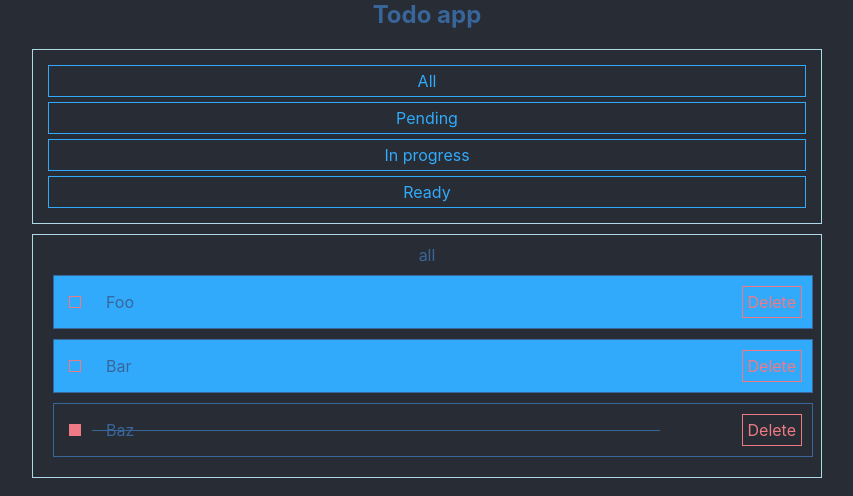
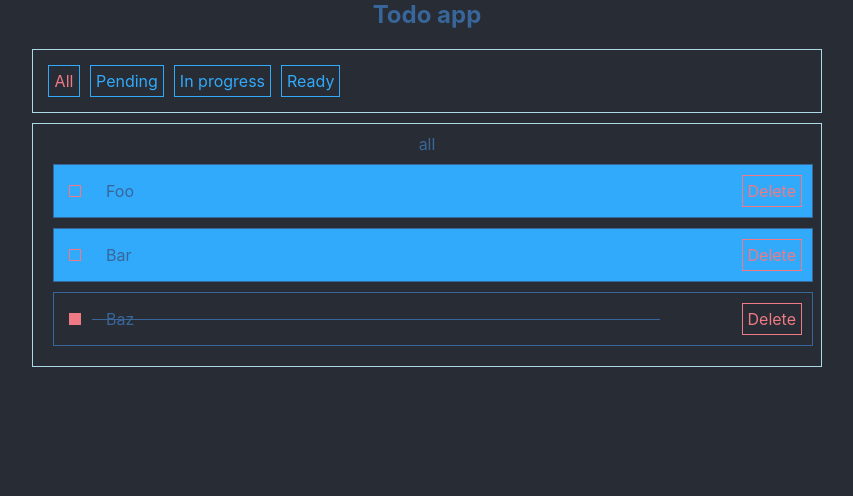
Before and after one commit to tothricsaj/todo-list__typescript, a React (Create React App) app: page / in a window 1280 px wide. Shown: the top 496 px of the page, without its empty margins (213-1066 px from the left). Built offline with nearby package versions, Linux system fonts and the light colour scheme.

Commit message:
active button on TodoController

```diff
--- a/src/App.tsx
+++ b/src/App.tsx
@@ -81,6 +81,7 @@ function App() {
         <div className="App">
           <h2 style={{marginBottom: '20px'}}>Todo app</h2>
           <TodoController
+            status={status}
             showAll={() => setStatus(All.ALL_TODO)}
             showPending={() => setStatus(TodoStatus.PENDING)}
             showInProgress={() => setStatus(TodoStatus.IN_PROGRESS)}
--- a/src/components/TodoController/TodoController.module.css
+++ b/src/components/TodoController/TodoController.module.css
@@ -4,4 +4,9 @@
   margin-bottom: 10px;
   padding: 10px;
   border: 1px solid lightblue;
+  display: flex;
 }
+
+.active {
+  color: var(--candy-pink);
+}
--- a/src/components/TodoController/TodoController.tsx
+++ b/src/components/TodoController/TodoController.tsx
@@ -1,27 +1,46 @@
 import React from "react";
+import { All, TodoStatus } from "../../common/constants";
 import style from './TodoController.module.css';
 
 
 const TodoController = (props: any) => {
+
+  const activeClass = (
+      status: TodoStatus | All,
+      elemStatus: TodoStatus | All
+    ) => status === elemStatus ? style.active : null
+
   return (
     <div className={style.wrapper}>
       <div
-        className="button"
+        className={[
+          "button",
+          activeClass(props.status, All.ALL_TODO)
+        ].join(' ')}
         onClick={props.showAll}
       >All</div>
 
       <div
-        className="button"
+        className={[
+          "button",
+          activeClass(props.status, TodoStatus.PENDING)
+        ].join(' ')}
         onClick={props.showPending}
       >Pending</div>
 
       <div
-        className="button"
+        className={[
+          "button",
+          activeClass(props.status, TodoStatus.IN_PROGRESS)
+        ].join(' ')}
         onClick={props.showInProgress}
       >In progress</div>
 
       <div
-        className="button"
+        className={[
+          "button",
+          activeClass(props.status, TodoStatus.READY)
+        ].join(' ')}
         onClick={props.showReady}
       >Ready</div>
     </div>
```
